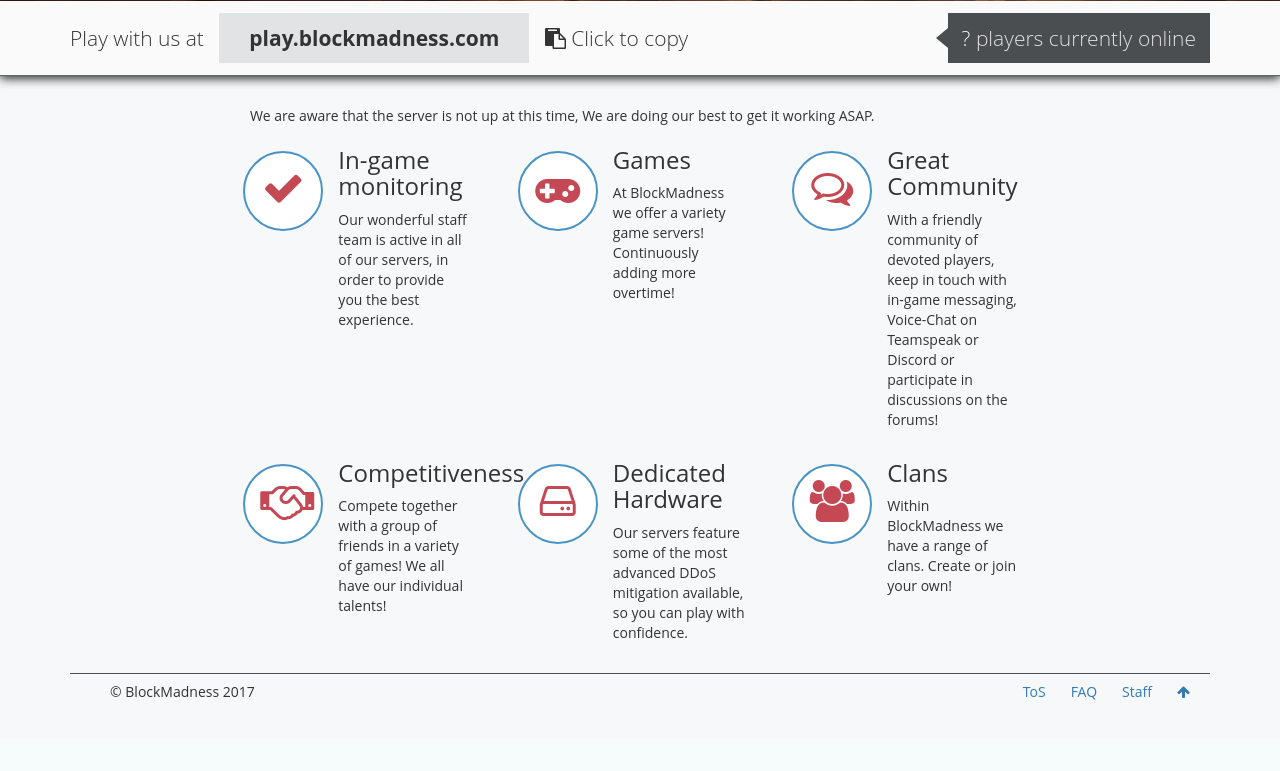
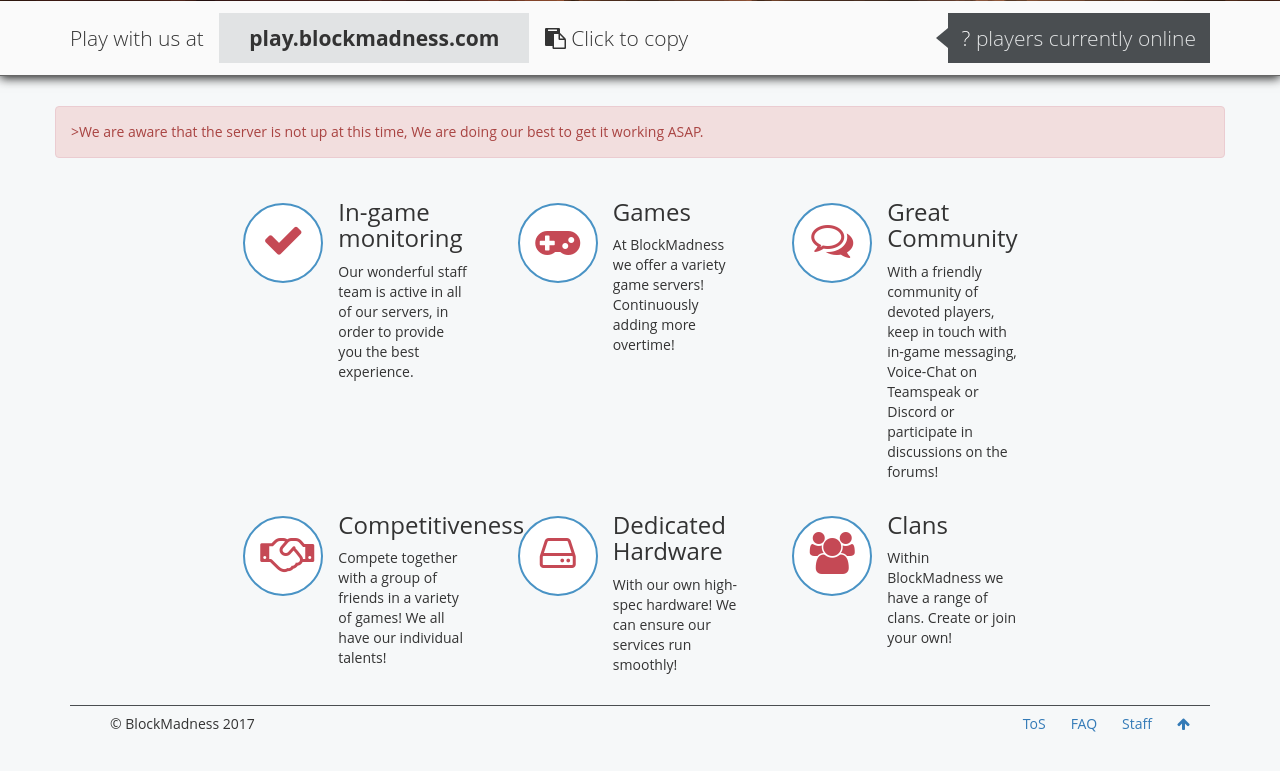
Before and after one commit to BlockMadness/Website-portal, a PHP site: page / in a window 1280 px wide. Shown: the part 449-1220 px from the top of the page. Before the commit the page ends 1149 px from the top, so only its background shows below. Run offline with PHP 8.4, Linux system fonts and the light colour scheme; data that the repository does not hold is empty.

Commit message:
Update home.inc.php

```diff
--- a/inc/home.inc.php
+++ b/inc/home.inc.php
@@ -118,7 +118,7 @@
 					<div class="col col-lg-2">
 					</div>
 					<div class="col-12 col-md-auto">
-					<div class="sos.error">We are aware that the server is not up at this time, We are doing our best to get it working ASAP.</div>
+					<div class="alert alert-danger" role="alert">>We are aware that the server is not up at this time, We are doing our best to get it working ASAP.</div>
 					</div>
 					<div class="col col-lg-2">
 					</div>
@@ -176,7 +176,7 @@
 						</div>
 						<div class="col-md-8">
 							<h3>Dedicated Hardware</h3>
-							<p>Our servers feature some of the most advanced DDoS mitigation available, so you can play with confidence.</p>
+							<p>With our own high-spec hardware! We can ensure our services run smoothly!</p>
 						</div>
 					</div>
 					<div class="col-md-4">
```
